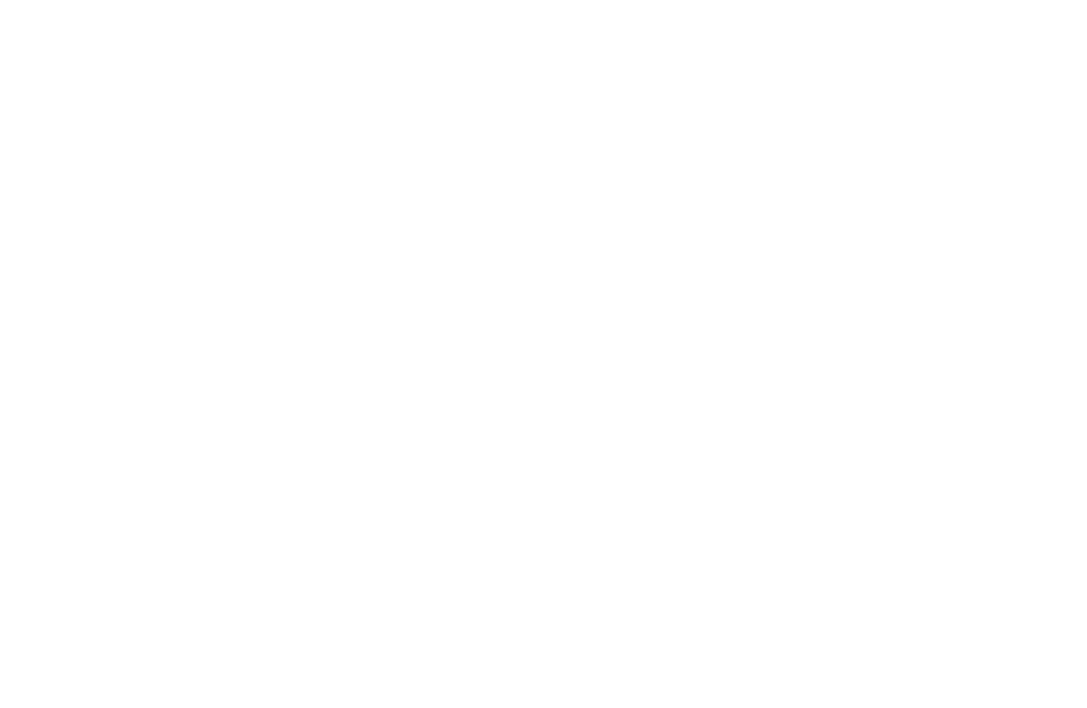
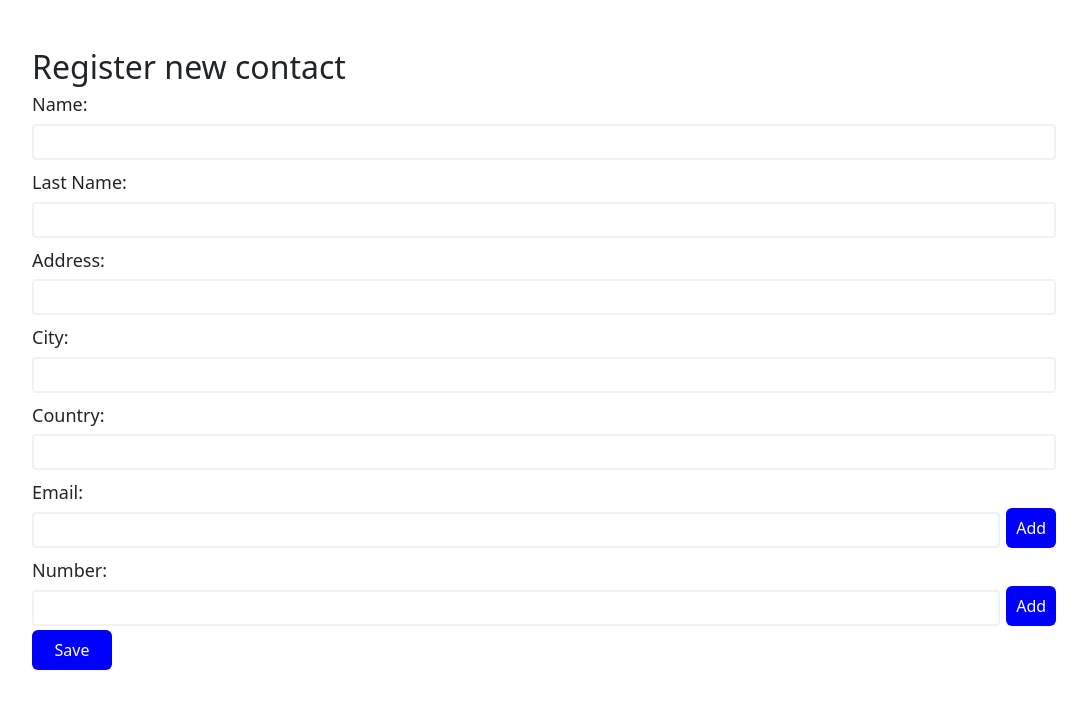
Before and after one commit to kaltrimkodraliu/contact-app, a React (Create React App) app: page /edit in a window 1280 px wide. Before the commit this address had no page. Shown: the top 708 px of the page, without its empty margins (96-1183 px from the left). Built offline with nearby package versions, Linux system fonts and the light colour scheme.

Commit message:
added edit page

```diff
--- a/src/App.tsx
+++ b/src/App.tsx
@@ -1,5 +1,6 @@
 import { BrowserRouter, Route, Routes } from 'react-router-dom';
 import './App.css';
+import Edit from './pages/edit/Edit';
 import Home from './pages/Home';
 
 function App() {
@@ -8,7 +9,7 @@
     <BrowserRouter>
       <Routes >
       <Route path="/" element={<Home />} />
-
+      <Route path="/edit" element={<Edit />} />
 
       </Routes>
     </BrowserRouter>
--- a/src/pages/Home.tsx
+++ b/src/pages/Home.tsx
@@ -1,12 +1,12 @@
+import { useNavigate } from "react-router-dom";
 import GeneralButton from "../uikit/buttons/GeneralButton";
-import GeneralInput from "../uikit/inputs/GeneralInput";
+
 
 const Home = () => {
-
+const navigate = useNavigate()
   return (
     <div className="w-100 mt-5 ">
-      <GeneralInput label="kalteim"></GeneralInput>
-      <GeneralButton text="kalteim"></GeneralButton>
+      <GeneralButton onClick={() => navigate('/edit')} text="ADD"></GeneralButton>
     </div>
   );
 };
--- /dev/null
+++ b/src/pages/edit/Edit.module.css
@@ -0,0 +1,18 @@
+.divContainer{
+    width: 80%;
+    height: 50%;
+}
+
+.buttonContainer{
+    width: 80px;
+}
+
+.inputContainer{
+    width: 95%;
+}
+
+.buttonAdd{
+    width: 50px;
+    margin-left: 6px;
+    margin-top: 26px;
+}
--- /dev/null
+++ b/src/pages/edit/Edit.tsx
@@ -0,0 +1,52 @@
+import GeneralButton from "../../uikit/buttons/GeneralButton";
+import GeneralInput from "../../uikit/inputs/GeneralInput";
+import styles from './Edit.module.css';
+
+const Edit = () => {
+
+  return (
+    <div className= {`w-100 mt-5 d-flex align-items-center justify-content-center`}>
+
+      <div className={`d-flex flex-column ${styles.divContainer}`}>
+      <h2>Register new contact</h2>
+        <GeneralInput label="Name:" />
+        <div className="mt-2">
+        <GeneralInput label="Last Name:" />
+        </div>
+        <div className="mt-2">
+          <GeneralInput label="Address:" />
+        </div>
+        <div className="mt-2">
+        <GeneralInput label="City:" />
+        </div>
+        <div className="mt-2">
+        <GeneralInput label="Country:" />
+        </div>
+        <div className="d-flex mt-2">
+        <div className={`${styles.inputContainer}`}>
+        <GeneralInput label="Email:" />
+        </div>
+        <div className={`d-flex ${styles.buttonAdd}`}>
+        <GeneralButton text="Add"></GeneralButton>
+        </div>
+        </div>
+        <div className="d-flex mt-2">
+        <div className={`${styles.inputContainer}`}>
+        <GeneralInput label="Number:" />
+        </div>
+        <div className={`d-flex ${styles.buttonAdd}`}>
+        <GeneralButton text="Add"></GeneralButton>
+        </div>
+        </div>
+
+        <div className={styles.buttonContainer}>
+          <GeneralButton text="Save"></GeneralButton>
+        </div>
+      </div>
+    </div>
+
+
+  );
+};
+
+export default Edit;
--- a/src/uikit/buttons/GeneralButton.module.css
+++ b/src/uikit/buttons/GeneralButton.module.css
@@ -1,10 +1,10 @@
 .generalButton {
   width: 100%;
-  height: 56px;
+  height: 40px;
   align-items: center;
   justify-content: center;
   text-decoration: solid;
   border: none;
   cursor: pointer;
-  border-radius: 10px;
+  border-radius: 6px;
 }
--- a/src/uikit/inputs/GeneralInput.module.css
+++ b/src/uikit/inputs/GeneralInput.module.css
@@ -1,10 +1,16 @@
 .TextInput {
-    height: 50px;
+    height: 40px;
 
   }
 
+  .textLabel{
+    font-size: 18px;
+    font-weight: 500;
+    line-height: 1.2;
+  }
+
   .FormInput {
-    border: 1px solid gray;
+    border: 2px solid rgba(227, 227, 232, 0.5);
     border-radius: 4px;
     font-size: 18px;
     font-weight: 600;
@@ -12,5 +18,6 @@
     color: black;
     outline: none;
     width: 100%;
+    height: 36px;
     padding-left: 12px;
   }
--- a/src/uikit/inputs/GeneralInput.tsx
+++ b/src/uikit/inputs/GeneralInput.tsx
@@ -8,10 +8,10 @@
 
 const GeneralInput = ({ label, placeholder, onChange }: Props) => {
   return (
-    <div className="d-flex align-items-center">
-      <label className="me-3">{label}
+    <div className={`w-100 ${styles.textLabel}`}>
+      <label>{label}
       </label>
-      <div className={`d-flex w-100 ${styles.TextInput}`}>
+      <div className={`w-100 mt-2 ${styles.TextInput}`}>
         <input
           className={styles.FormInput}
           placeholder={placeholder}
```
